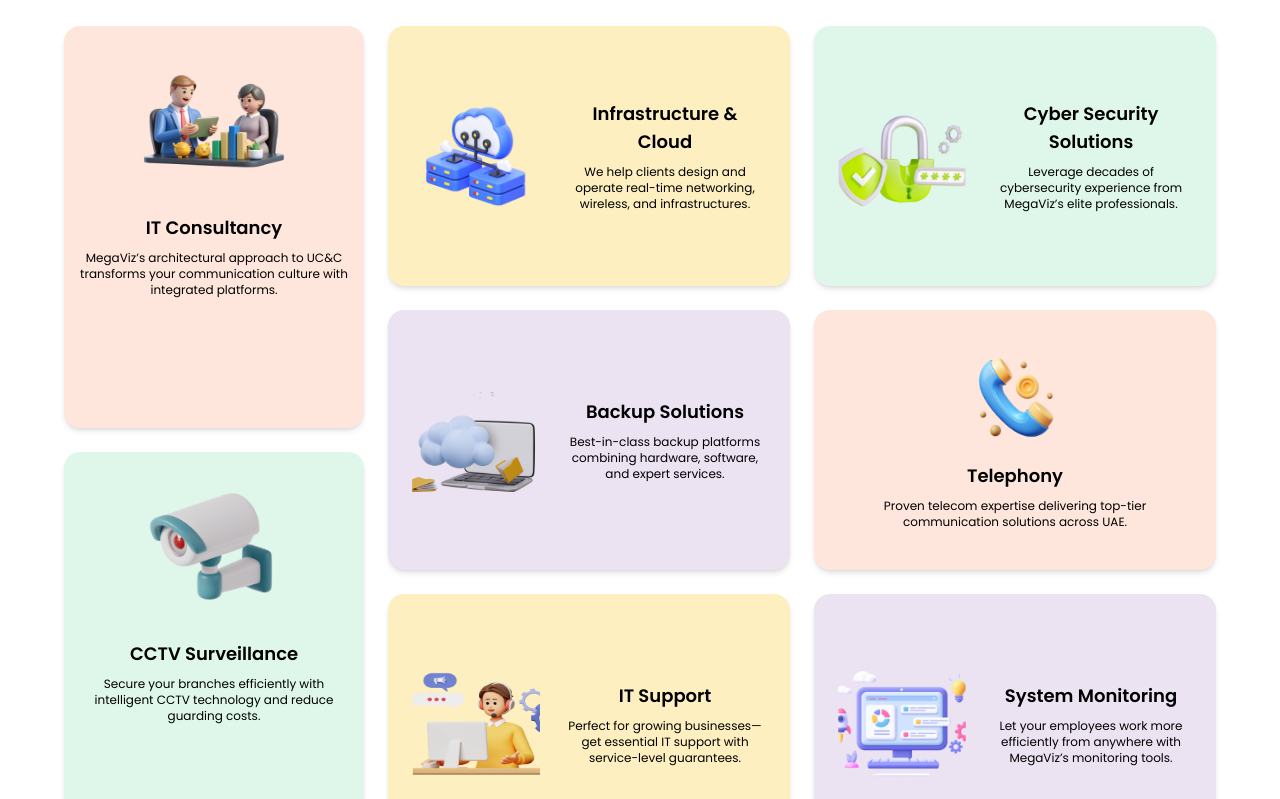
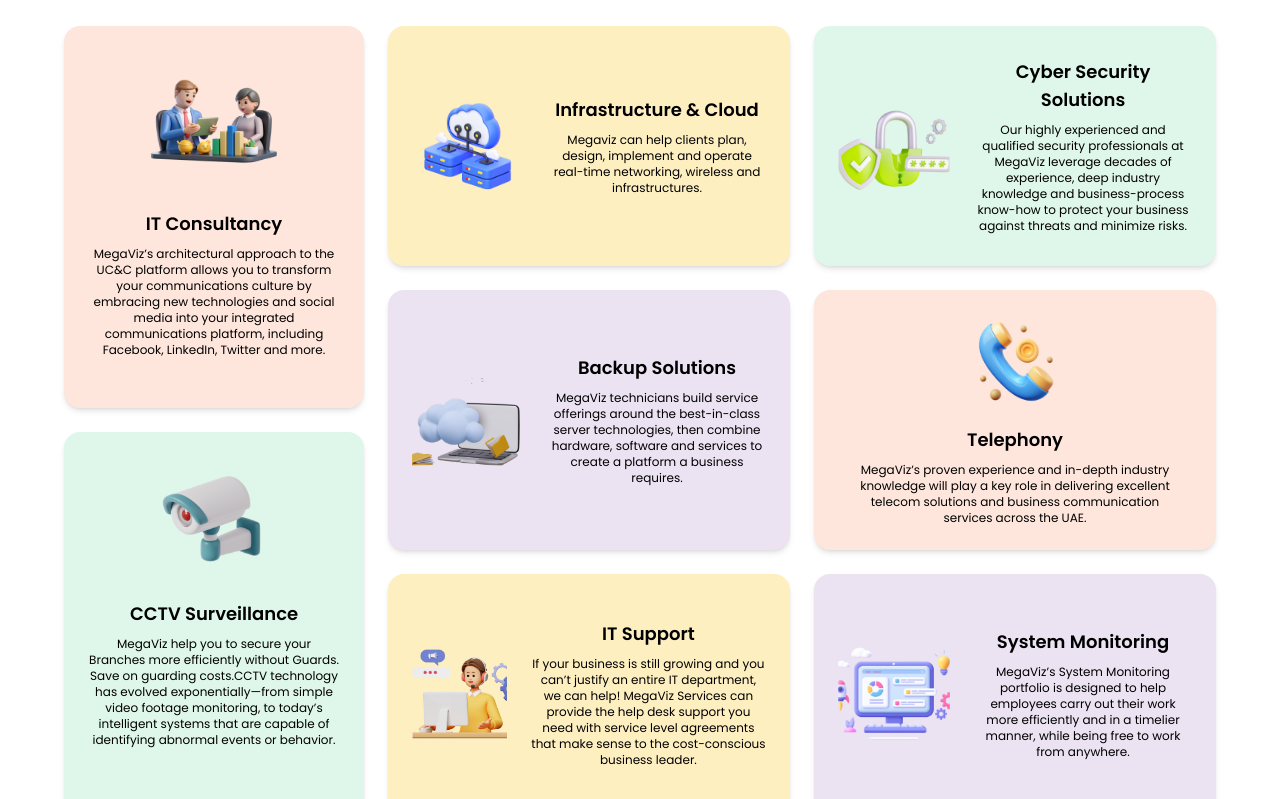
Before and after one commit to sohelx196/Megaviz-React-2025, a React (Vite) app: page /services in a window 1280 px wide. Shown: the part 1680-2479 px from the top of the page. Built offline with nearby package versions, Linux system fonts and the light colour scheme.

Commit message:
service cards content corrected

```diff
--- a/src/components/Services.jsx
+++ b/src/components/Services.jsx
@@ -91,28 +91,28 @@ function Services() {
     </div>
   </div>
 
-      <div className="flex flex-col lg:flex-row gap-6">
+  <div className="flex flex-col lg:flex-row gap-6 items-stretch">
     {/* Left Column */}
     <div className="flex flex-col gap-6 lg:w-[300px] w-full">
       <Link
         to="/itConsultancy"
-            className="relative hover:shadow-lg hover:shadow-black transition-all duration-500 cursor-pointer bg-[#FEE6DC] rounded-2xl p-4 shadow-md flex flex-col items-center text-center h-full"
+        className="relative hover:shadow-lg hover:shadow-black transition-all duration-500 cursor-pointer bg-[#FEE6DC] rounded-2xl p-6 shadow-md flex flex-col items-center text-center flex-1 min-h-[280px] lg:min-h-[240px]"
       >
-            <img src={itConsultancy} alt="IT Consultancy" className="mb-3 w-40 h-40 z-20"  loading="lazy" />
+        <img src={itConsultancy} alt="IT Consultancy" className="mb-4 w-36 h-36 z-20" loading="lazy" />
         <h2 className="font-poppins text-lg font-semibold mb-2 z-20">IT Consultancy</h2>
         <p className="font-poppins text-xs z-20">
-              MegaViz’s architectural approach to UC&C transforms your communication culture with integrated platforms.
+         MegaViz’s architectural approach to the UC&C platform allows you to transform your communications culture by embracing new technologies and social media into your integrated communications platform, including Facebook, LinkedIn, Twitter and more.
         </p>
       </Link>
 
       <Link
         to="/cctv"
-            className="relative hover:shadow-lg hover:shadow-black transition-all duration-500 cursor-pointer bg-[#DFF7EA] rounded-2xl p-4 shadow-md flex flex-col items-center text-center h-full"
+        className="relative hover:shadow-lg hover:shadow-black transition-all duration-500 cursor-pointer bg-[#DFF7EA] rounded-2xl p-6 shadow-md flex flex-col items-center text-center flex-1 min-h-[280px] lg:min-h-[240px]"
       >
-            <img src={cctv} alt="CCTV Surveillance" className="mb-3 w-40 h-40 z-20"  loading="lazy" />
+        <img src={cctv} alt="CCTV Surveillance" className="mb-4 w-32 h-32 z-20" loading="lazy" />
         <h2 className="font-poppins text-lg font-semibold mb-2 z-20">CCTV Surveillance</h2>
         <p className="font-poppins text-xs z-20">
-              Secure your branches efficiently with intelligent CCTV technology and reduce guarding costs.
+          MegaViz help you to secure your Branches more efficiently without Guards. Save on guarding costs.CCTV technology has evolved exponentially—from simple video footage monitoring, to today’s intelligent systems that are capable of identifying abnormal events or behavior.
         </p>
       </Link>
     </div>
@@ -121,82 +121,84 @@ function Services() {
     <div className="grid grid-cols-1 sm:grid-cols-2 gap-6 flex-1">
       <Link
         to="/infrastructure"
-            className="relative hover:shadow-lg hover:shadow-black transition-all duration-500 cursor-pointer bg-[#FEEFC1] rounded-2xl p-6 shadow-md h-[260px] flex items-center gap-6"
+        className="bg-[#FEEFC1] rounded-2xl p-6 shadow-md flex flex-col lg:flex-row items-center gap-4 lg:gap-6 text-center lg:text-left hover:shadow-lg hover:shadow-black transition-all duration-500 cursor-pointer min-h-[280px] lg:min-h-[240px]"
       >
-            <img src={infraCloud} alt="Infrastructure & Cloud" className="w-32 h-32 flex-shrink-0 z-20"  loading="lazy"/>
+        <img src={infraCloud} alt="Infrastructure & Cloud" className="w-28 h-28 z-20" loading="lazy" />
         <div className="flex flex-col justify-center z-20 text-center">
           <h2 className="font-poppins text-lg font-semibold mb-2">Infrastructure & Cloud</h2>
           <p className="font-poppins text-xs">
-                We help clients design and operate real-time networking, wireless, and infrastructures.
+           Megaviz can help clients plan, design, implement and operate real-time networking, wireless and infrastructures.
           </p>
         </div>
       </Link>
 
       <Link
         to="/cyberSecurity"
-            className="relative hover:shadow-lg hover:shadow-black transition-all duration-500 cursor-pointer bg-[#DFF7EA] rounded-2xl p-6 shadow-md h-[260px] flex items-center gap-6"
+        className="bg-[#DFF7EA] rounded-2xl p-6 shadow-md flex flex-col lg:flex-row items-center gap-4 lg:gap-6 text-center lg:text-left hover:shadow-lg hover:shadow-black transition-all duration-500 cursor-pointer min-h-[280px] lg:min-h-[240px]"
       >
-            <img src={cyberSecurity} alt="Cyber Security" className="w-32 h-32 flex-shrink-0 z-20"  loading="lazy" />
+        <img src={cyberSecurity} alt="Cyber Security" className="w-28 h-28 z-20" loading="lazy" />
         <div className="flex flex-col justify-center z-20 text-center">
           <h2 className="font-poppins text-lg font-semibold mb-2">Cyber Security Solutions</h2>
-              <p className="font-poppins text-xs">
-                Leverage decades of cybersecurity experience from MegaViz’s elite professionals.
+          <p className="font-poppins text-xs ">
+          Our highly experienced and qualified security professionals at MegaViz leverage decades of experience, deep industry knowledge and business-process know-how to protect your business against threats and minimize risks.
           </p>
         </div>
       </Link>
 
       <Link
         to="/backupSolution"
-            className="relative hover:shadow-lg hover:shadow-black transition-all duration-500 cursor-pointer bg-[#EBE2F2] rounded-2xl p-6 shadow-md h-[260px] flex items-center gap-6"
+        className="bg-[#EBE2F2] rounded-2xl p-6 shadow-md flex flex-col lg:flex-row items-center gap-4 lg:gap-6 text-center lg:text-left hover:shadow-lg hover:shadow-black transition-all duration-500 cursor-pointer min-h-[280px] lg:min-h-[240px]"
       >
-            <img src={backupSolution} alt="Backup Solutions" className="w-32 h-32 flex-shrink-0 z-20"  loading="lazy" />
+        <img src={backupSolution} alt="Backup Solutions" className="w-28 h-28 z-20" loading="lazy" />
         <div className="flex flex-col justify-center z-20 text-center">
           <h2 className="font-poppins text-lg font-semibold mb-2">Backup Solutions</h2>
           <p className="font-poppins text-xs">
-                Best-in-class backup platforms combining hardware, software, and expert services.
+          MegaViz technicians build service offerings around the best-in-class server technologies, then combine hardware, software and services to create a platform a business requires.
           </p>
         </div>
       </Link>
 
       <Link
         to="/telephony"
-            className="relative hover:shadow-lg hover:shadow-black transition-all duration-500 cursor-pointer bg-[#FEE6DC] rounded-2xl p-6 shadow-md h-[260px] flex flex-col items-center justify-center text-center"
+        className="bg-[#FEE6DC] rounded-2xl p-6 shadow-md flex flex-col items-center text-center hover:shadow-lg hover:shadow-black transition-all duration-500 cursor-pointer min-h-[280px] lg:min-h-[240px]"
       >
-            <img src={telephony} alt="Telephony" className="w-24 h-24 mb-4 z-20"  loading="lazy" />
+        <img src={telephony} alt="Telephony" className="w-24 h-24 mb-4 z-20" loading="lazy" />
         <h2 className="font-poppins text-lg font-semibold mb-2 z-20">Telephony</h2>
         <p className="font-poppins text-xs px-2 z-20">
-              Proven telecom expertise delivering top-tier communication solutions across UAE.
+       MegaViz’s proven experience and in-depth industry knowledge will play a key role in delivering excellent telecom solutions and business communication services across the UAE.
         </p>
       </Link>
 
       <Link
         to="/itSupport"
-            className="relative hover:shadow-lg hover:shadow-black transition-all duration-500 cursor-pointer bg-[#FEEFC1] rounded-2xl p-6 shadow-md h-[260px] flex items-center gap-6"
+        className="bg-[#FEEFC1] rounded-2xl p-6 shadow-md flex flex-col lg:flex-row items-center gap-4 lg:gap-6 text-center lg:text-left hover:shadow-lg hover:shadow-black transition-all duration-500 cursor-pointer min-h-[280px] lg:min-h-[240px]"
       >
-            <img src={itSupport} alt="IT Support" className="w-32 h-32 flex-shrink-0 z-20"  loading="lazy" />
+        <img src={itSupport} alt="IT Support" className="w-28 h-28 z-20" loading="lazy" />
         <div className="flex flex-col justify-center z-20 text-center">
           <h2 className="font-poppins text-lg font-semibold mb-2">IT Support</h2>
           <p className="font-poppins text-xs">
-                Perfect for growing businesses—get essential IT support with service-level guarantees.
+           If your business is still growing and you can’t justify an entire IT department, we can help! MegaViz Services can provide the help desk support you need with service level agreements that make sense to the cost-conscious business leader.
           </p>
         </div>
       </Link>
 
       <Link
         to="/systemMonitoring"
-            className="relative hover:shadow-lg hover:shadow-black transition-all duration-500 cursor-pointer bg-[#EBE2F2] rounded-2xl p-6 shadow-md h-[260px] flex items-center gap-6"
+        className="bg-[#EBE2F2] rounded-2xl p-6 shadow-md flex flex-col lg:flex-row items-center gap-4 lg:gap-6 text-center lg:text-left hover:shadow-lg hover:shadow-black transition-all duration-500 cursor-pointer min-h-[280px] lg:min-h-[240px]"
       >
-            <img src={systemMonitoring} alt="System Monitoring" className="w-32 h-32 flex-shrink-0 z-20"  loading="lazy" />
+        <img src={systemMonitoring} alt="System Monitoring" className="w-28 h-28 z-20" loading="lazy" />
         <div className="flex flex-col justify-center z-20 text-center">
           <h2 className="font-poppins text-lg font-semibold mb-2">System Monitoring</h2>
           <p className="font-poppins text-xs">
-                Let your employees work more efficiently from anywhere with MegaViz’s monitoring tools.
+            MegaViz’s System Monitoring portfolio is designed to help employees carry out their work more efficiently and in a timelier manner, while being free to work from anywhere.
           </p>
         </div>
       </Link>
     </div>
   </div>
 </section>
+
+
 
 {/* Innovative It solution end */}
 
```
Lines whose indentation alone changed are shown as unchanged.
